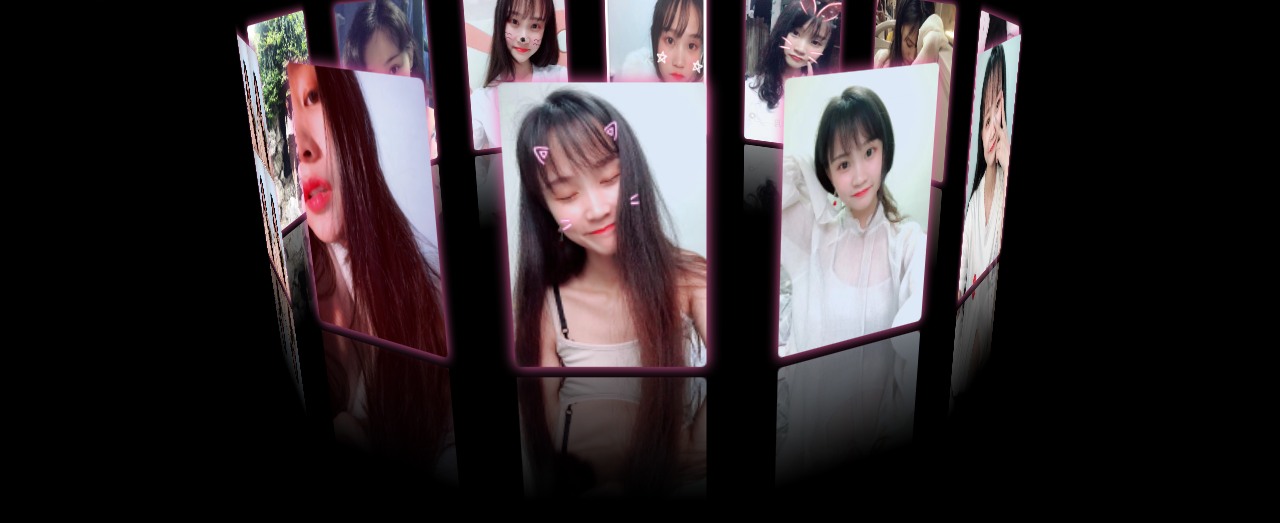
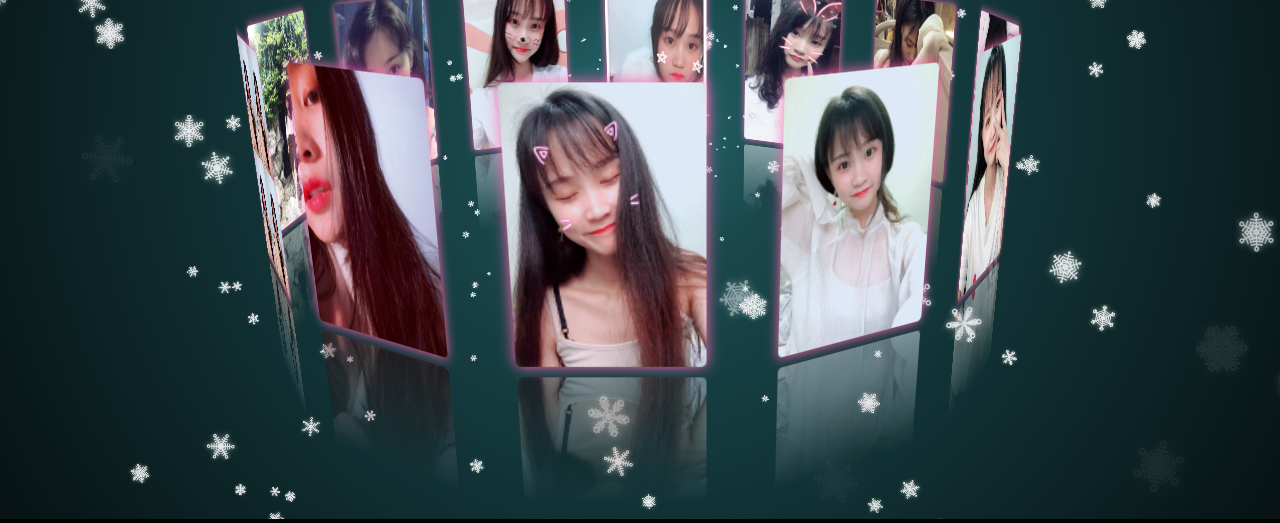
Before and after one commit to gh1031/3D-Drag, a website: page index.html in a window 1280 px wide. Shown: the part 281-804 px from the top of the page. Drawn offline with Linux system fonts and the light colour scheme; animation ran at ten frames a second.

Commit message:
forget snow

```diff
--- a/index.html
+++ b/index.html
@@ -6,7 +6,7 @@
 	<title>MS Ding</title>
 	<link rel="stylesheet" href="./css/public.css">
 	<script type="text/javascript" src="./js/jquery.min.js"></script>
-	<!-- <script src="./js/snow.js"></script> -->
+	<script src="./js/snow.js"></script>
 	<script src="./js/drag.js"></script>
 </head>
 
```
